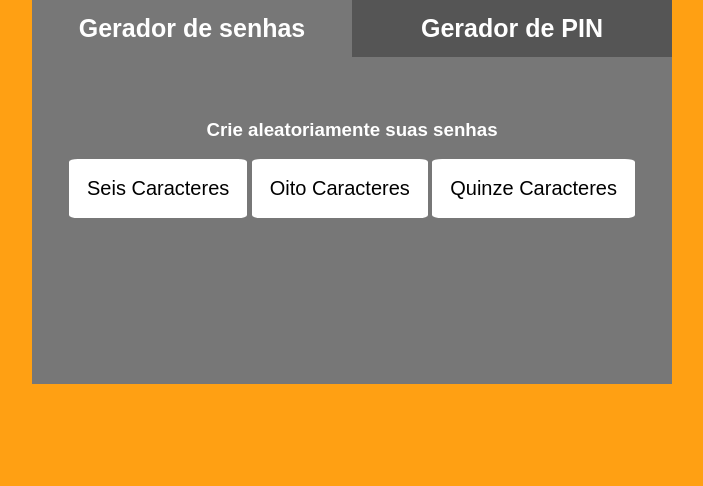
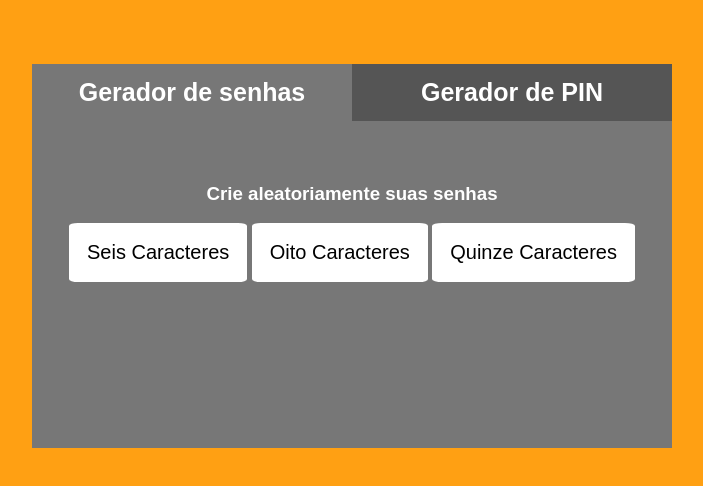
Before and after one commit to Carlos-Reiker/Password-Generator, a plain HTML site: page front-end/src/index.html in a window 1280 px wide. Shown: the whole page, without its empty margins (288-991 px from the left). Drawn offline with Linux system fonts and the light colour scheme.

Commit message:
Update style.css
- fixing the tag main on css, add position: absolute and margins.

```diff
--- a/front-end/src/assets/style.css
+++ b/front-end/src/assets/style.css
@@ -1,4 +1,6 @@
-* {box-sizing: border-box}
+* {
+  box-sizing: border-box
+}
 
 /* Set height of body and the document to 100% */
 body, html {
@@ -9,9 +11,10 @@ body, html {
 }
 
 main{
+    position: absolute;
     width: 50vw;
     height: 30vw;
-    margin: auto;
+    margin: 5% 25%;
 
 
 }
```
